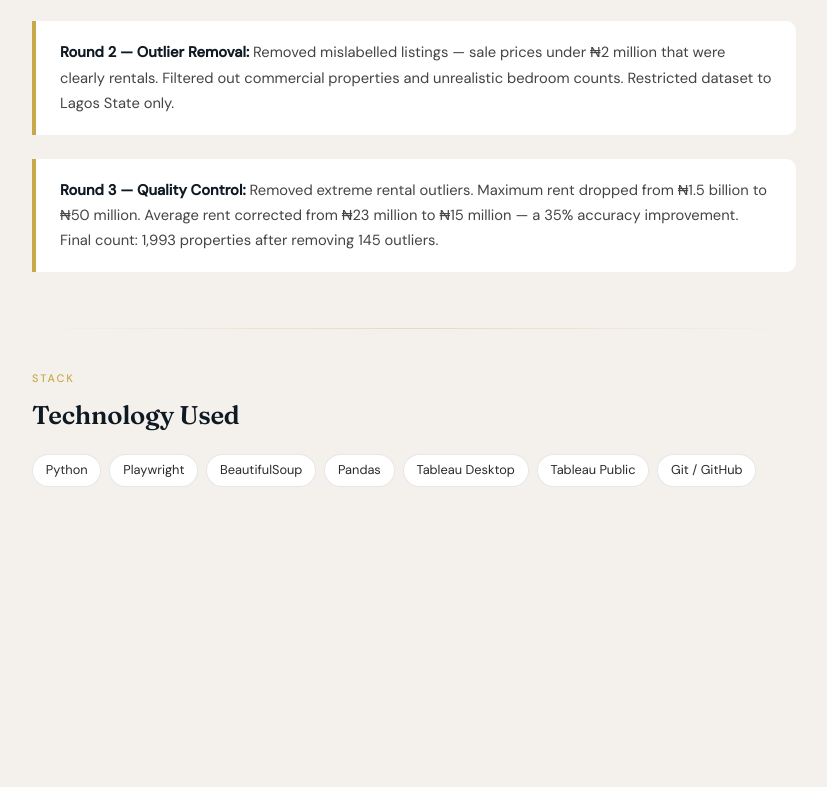
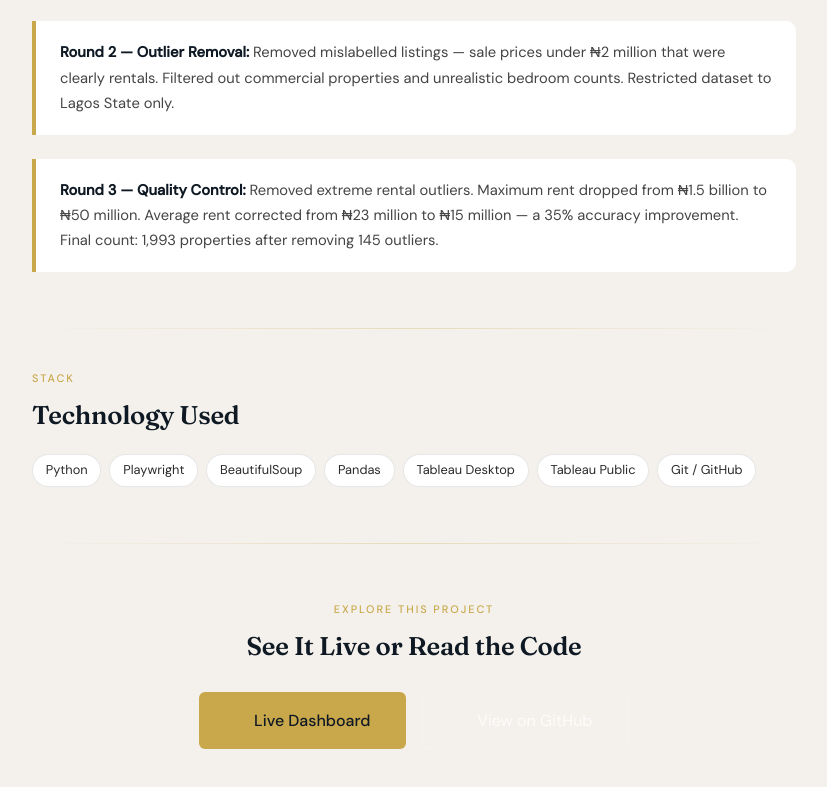
Before and after one commit to najeebullahii/najeebullahii.github.io, a plain HTML site: page lagos-real-estate.html in a window 1280 px wide. Shown: the part 2475-3262 px from the top of the page, without its empty margins (226-1053 px from the left). Before the commit the page ends 3114 px from the top, so only its background shows below. Drawn offline with Linux system fonts and the light colour scheme.

Commit message:
lagos-real-estate.html

```diff
--- a/lagos-real-estate.html
+++ b/lagos-real-estate.html
@@ -282,7 +282,15 @@ body{font-family:'DM Sans',sans-serif;font-size:16px;line-height:1.7;color:var(-
       <span class="tech-pill">Git / GitHub</span>
     </div>
   </div>
-
+<div class="divider"></div>
+<div class="section" style="text-align:center;padding-top:1rem;">
+  <div class="section-label" style="text-align:center;">Explore This Project</div>
+  <h2 style="margin-bottom:1.5rem;">See It Live or Read the Code</h2>
+  <div style="display:flex;gap:1rem;justify-content:center;flex-wrap:wrap;">
+    <a href="https://public.tableau.com/app/profile/najib.njidda/viz/LAGOSREALESTATEMARKETANALYSIS/Dashboard1" target="_blank" class="btn-live" style="padding:0.85rem 2.2rem;font-size:1rem;"><svg width="16" height="16"><use href="#icon-external"/></svg>Live Dashboard</a>
+    <a href="https://github.com/najeebullahii/Lagos-real-estate-analysis" target="_blank" class="btn-gh" style="padding:0.85rem 2.2rem;font-size:1rem;"><svg width="16" height="16"><use href="#icon-github"/></svg>View on GitHub</a>
+  </div>
+</div>
 </div>
 </body>
 </html>
```
